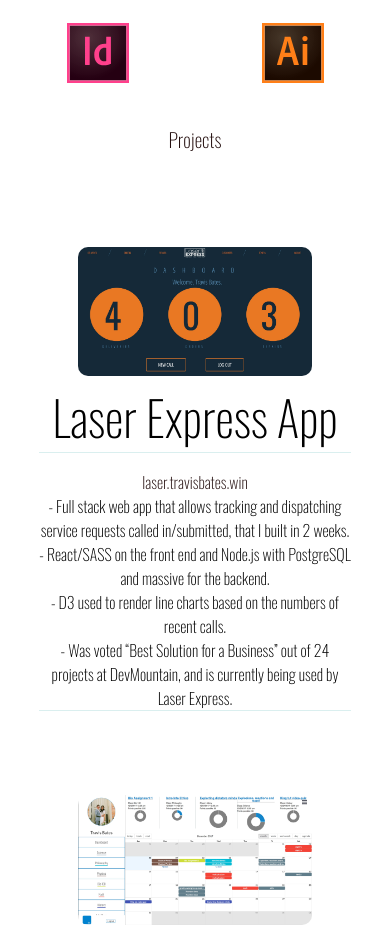
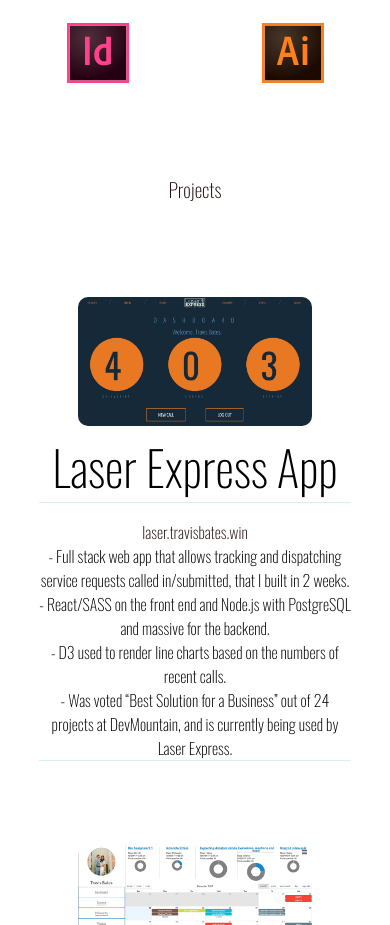
Before and after one commit to tbates93/portfolio, a React (Create React App) app: page / in a window 390 px wide. Shown: the part 2380-3305 px from the top of the page. Built offline with nearby package versions, Linux system fonts and the light colour scheme.

Commit message:
Contact links up.

```diff
--- a/src/App.css
+++ b/src/App.css
@@ -408,4 +408,13 @@
   .contactIcon {
     width: 30vw;
   }
+  .sectionHeadingProj {
+    font-size: 5vw;
+    color: #251010;
+    text-align: center;
+    width: 100%;
+    margin-top: 50px;
+
+  }
+
 }
```
